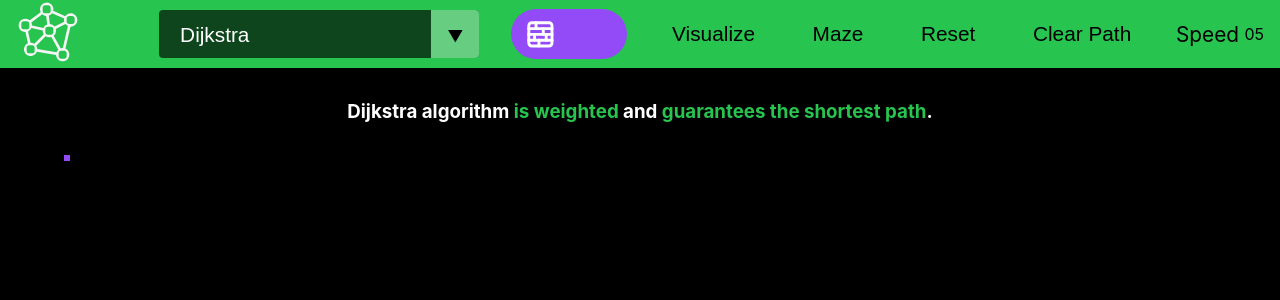
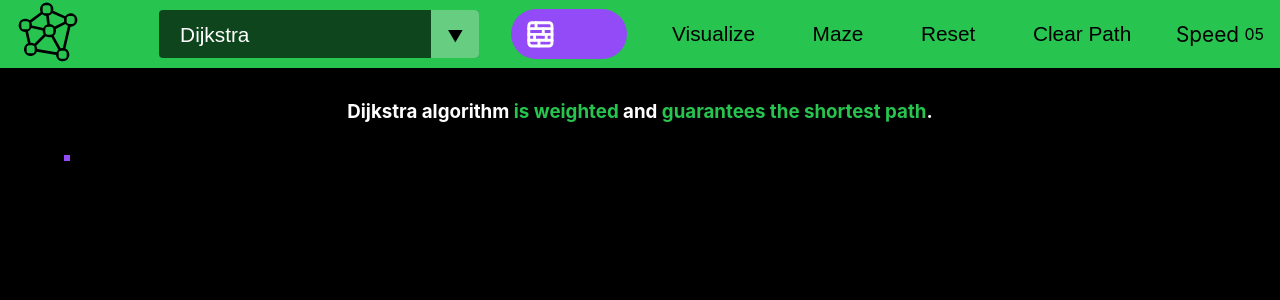
Before and after one commit to Chbmleao/Graph-Algorithms-Visualizer, a React (Create React App) app: page / in a window 1280 px wide. Shown: the top 300 px of the page. Built offline with nearby package versions, Linux system fonts and the light colour scheme; no server answers; some icons are missing.

Commit message:
Change logo color to black

```diff
--- a/src/styles/NavbarStyles.css
+++ b/src/styles/NavbarStyles.css
@@ -11,8 +11,6 @@ body {
 .logo {
   width: 4rem;
   height: auto;
-  filter: invert(98%) sepia(2%) saturate(414%) hue-rotate(181deg)
-    brightness(117%) contrast(92%);
 }
 
 .header {
```
